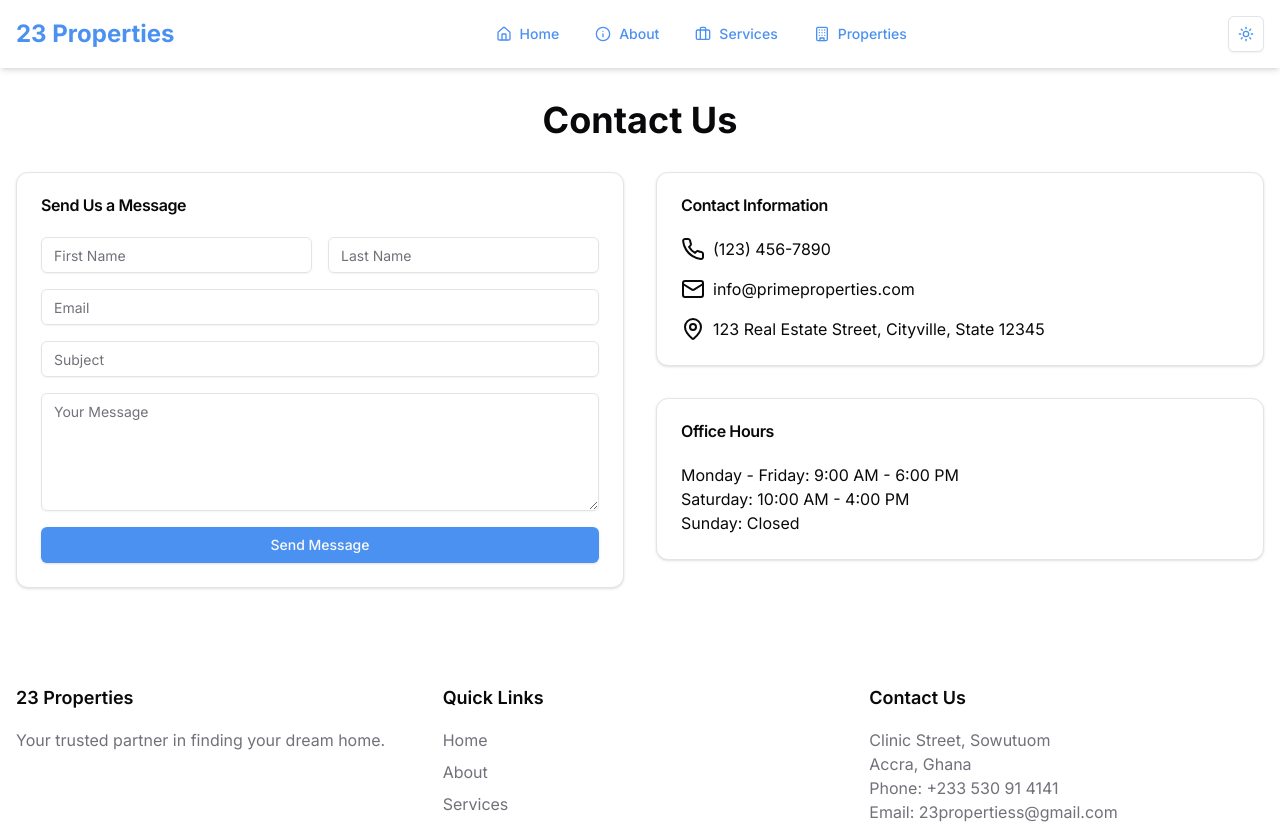
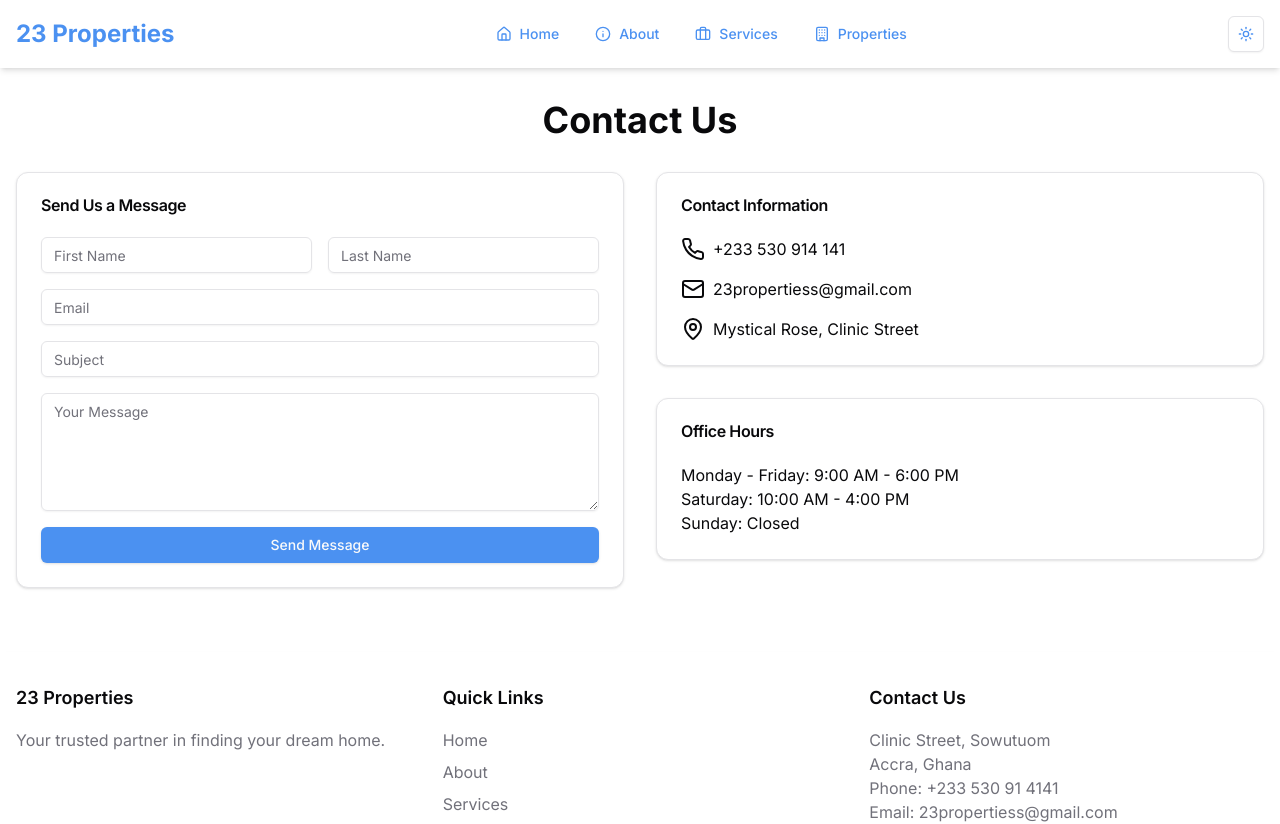
Before and after one commit to skabeo/23_website, a Next.js app: page /contact in a window 1280 px wide. Shown: the top 824 px of the page. Built offline with nearby package versions, Linux system fonts and the light colour scheme.

Commit message:
Done customizing

```diff
--- a/app/contact/page.tsx
+++ b/app/contact/page.tsx
@@ -39,15 +39,15 @@ export default function Contact() {
             <CardContent className="space-y-4">
               <div className="flex items-center">
                 <Phone className="mr-2" />
-                <span>(123) 456-7890</span>
+                <span>+233 530 914 141</span>
               </div>
               <div className="flex items-center">
                 <Mail className="mr-2" />
-                <span>info@primeproperties.com</span>
+                <span>23propertiess@gmail.com</span>
               </div>
               <div className="flex items-center">
                 <MapPin className="mr-2" />
-                <span>123 Real Estate Street, Cityville, State 12345</span>
+                <span>Mystical Rose, Clinic Street</span>
               </div>
             </CardContent>
           </Card>
```
